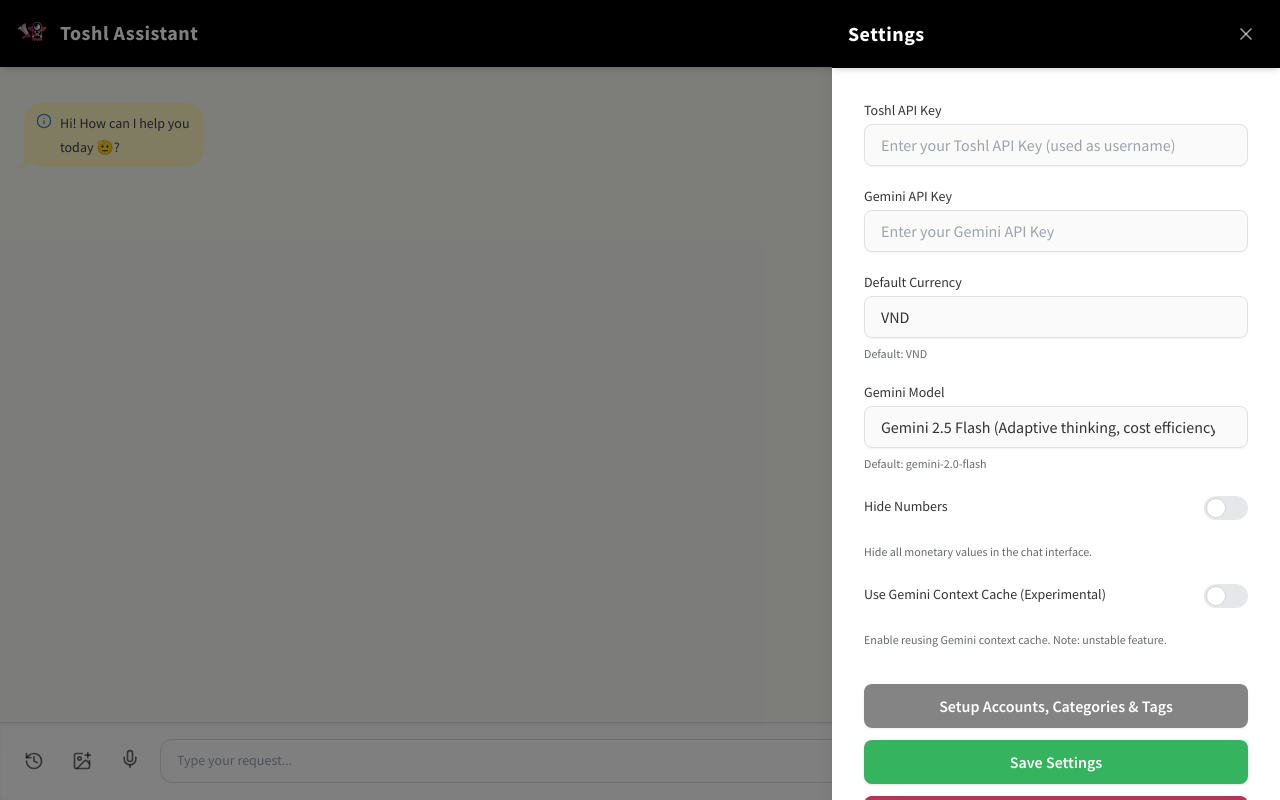
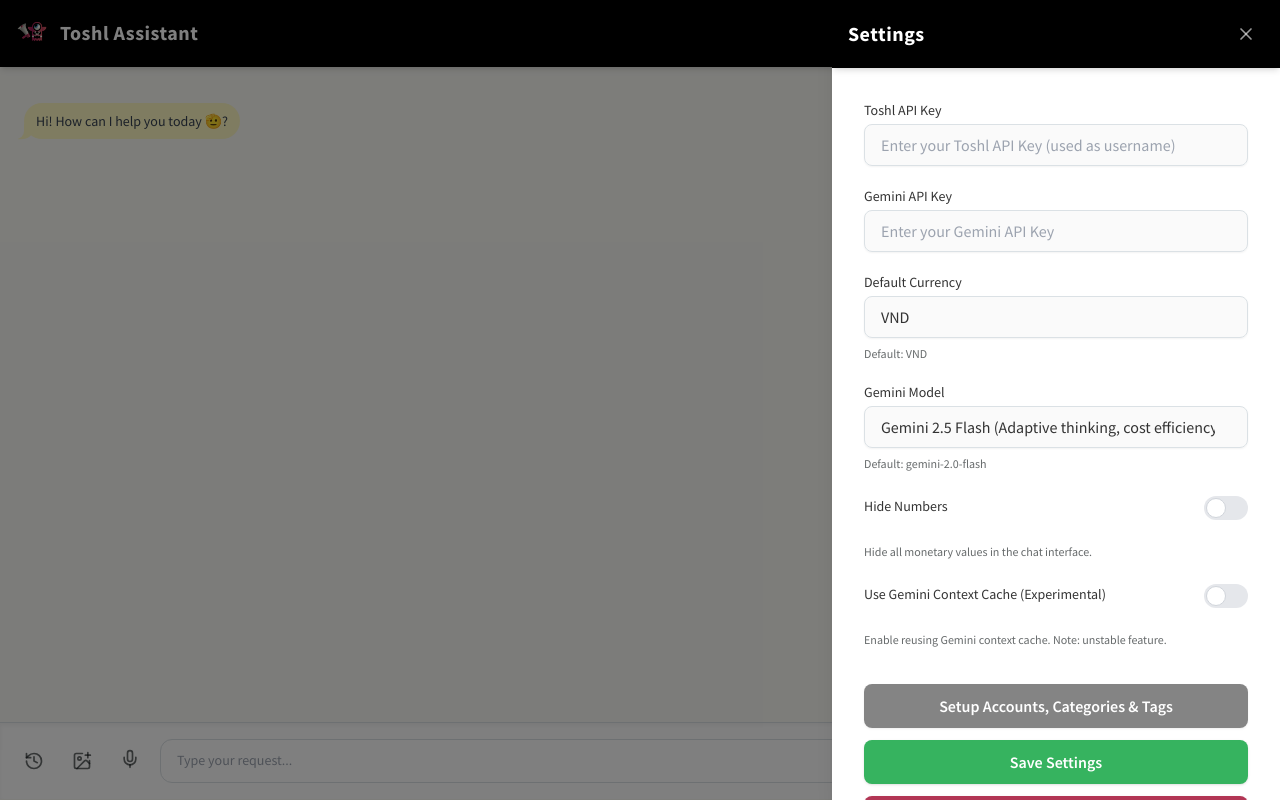
Before and after one commit to hoandesign/toshl-webapp-chat-public, a React (Vite) app: page / in a window 1280 px wide. Built offline with nearby package versions, Linux system fonts and the light colour scheme; some icons are missing.

Commit message:
improve bubble chat UI

```diff
--- a/src/components/chat/MessageRenderer.tsx
+++ b/src/components/chat/MessageRenderer.tsx
@@ -5,7 +5,6 @@
 import Loader2 from 'lucide-react/dist/esm/icons/loader-2';
 import AlertTriangle from 'lucide-react/dist/esm/icons/alert-triangle';
 import Pencil from 'lucide-react/dist/esm/icons/pencil';
-import MessageCircleQuestion from 'lucide-react/dist/esm/icons/message-circle-question';
 import Info from 'lucide-react/dist/esm/icons/info';
 import Trash2 from 'lucide-react/dist/esm/icons/trash-2';
 import CalendarDays from 'lucide-react/dist/esm/icons/calendar-days';
@@ -387,6 +386,7 @@
         const hasAudio = !!message.audio;
         const hasAudioClass = hasAudio ? 'has-audio' : '';
 
+        // Remove dynamic width classes - use natural width for all messages
         return [baseClasses, senderClass, consecutiveClass, noTailClass, typeClass, emojiClass, audioOnlyClass, hasAudioClass].filter(Boolean).join(' ');
     };
 
@@ -558,10 +558,9 @@
             break;
         }
         case 'history_header': {
-            // History header - match system_info style with icon
+            // History header - clean text without icon
             content = (
-                <div className={`${getBubbleClasses(msg)} flex items-start space-x-2 relative`}>
-                    <Info size={16} className="text-blue-500 mt-0.5 flex-shrink-0" />
+                <div className={`${getBubbleClasses(msg)} relative`}>
                     <p className="text-sm">{msg.text}</p>
                 </div>
             );
@@ -578,14 +577,10 @@
             break;
         }
         case 'system_info': {
-            const isClarification = msg.text?.startsWith(STRINGS.CLARIFICATION_MESSAGE_PREFIX);
-            const icon = isClarification ? <MessageCircleQuestion size={16} className="text-yellow-600 mt-0.5 flex-shrink-0" /> : <Info size={16} className="text-blue-500 mt-0.5 flex-shrink-0" />;
-
-            // System info/clarification - allow copy/delete - Themed text
+            // System info/clarification - clean text without icon
             content = (
-                <div className={`${getBubbleClasses(msg)} flex items-start space-x-2 relative`}>
-                    {icon}
-                    <div className="prose prose-sm break-words">
+                <div className={`${getBubbleClasses(msg)} relative`}>
+                    <div className="prose-chat">
                         <ReactMarkdown remarkPlugins={[remarkGfm]}>{msg.text || ''}</ReactMarkdown>
                     </div>
                 </div>
--- a/src/index.css
+++ b/src/index.css
@@ -25,6 +25,135 @@
   }
 }
 @tailwind components;
+
+@layer components {
+  /* Custom prose styling for chat messages to match regular message spacing */
+  .prose-chat {
+    @apply prose prose-sm break-words;
+  }
+
+  /* Paragraph spacing to match regular chat messages */
+  .prose-chat p {
+    @apply text-sm my-2 leading-5;
+  }
+
+  .prose-chat p:first-child {
+    @apply mt-0;
+  }
+
+  .prose-chat p:last-child {
+    @apply mb-0;
+  }
+
+  /* List spacing - compact for chat */
+  .prose-chat ul, .prose-chat ol {
+    @apply my-2 text-sm;
+  }
+
+  .prose-chat ul:first-child, .prose-chat ol:first-child {
+    @apply mt-0;
+  }
+
+  .prose-chat ul:last-child, .prose-chat ol:last-child {
+    @apply mb-0;
+  }
+
+  .prose-chat li {
+    @apply text-sm my-0.5;
+  }
+
+  /* Table spacing - compact for chat */
+  .prose-chat table {
+    @apply my-2 text-sm;
+  }
+
+  .prose-chat table:first-child {
+    @apply mt-0;
+  }
+
+  .prose-chat table:last-child {
+    @apply mb-0;
+  }
+
+  .prose-chat th, .prose-chat td {
+    @apply text-sm py-1 px-2;
+  }
+
+  .prose-chat th {
+    @apply font-semibold;
+  }
+
+  /* Heading spacing */
+  .prose-chat h1, .prose-chat h2, .prose-chat h3, .prose-chat h4, .prose-chat h5, .prose-chat h6 {
+    @apply text-sm font-semibold my-2;
+  }
+
+  .prose-chat h1:first-child, .prose-chat h2:first-child, .prose-chat h3:first-child,
+  .prose-chat h4:first-child, .prose-chat h5:first-child, .prose-chat h6:first-child {
+    @apply mt-0;
+  }
+
+  .prose-chat h1:last-child, .prose-chat h2:last-child, .prose-chat h3:last-child,
+  .prose-chat h4:last-child, .prose-chat h5:last-child, .prose-chat h6:last-child {
+    @apply mb-0;
+  }
+
+  /* Code and blockquote spacing */
+  .prose-chat code {
+    @apply text-xs;
+  }
+
+  .prose-chat pre {
+    @apply my-2 text-xs;
+  }
+
+  .prose-chat pre:first-child {
+    @apply mt-0;
+  }
+
+  .prose-chat pre:last-child {
+    @apply mb-0;
+  }
+
+  .prose-chat blockquote {
+    @apply my-2 text-sm;
+  }
+
+  .prose-chat blockquote:first-child {
+    @apply mt-0;
+  }
+
+  .prose-chat blockquote:last-child {
+    @apply mb-0;
+  }
+
+  /* Horizontal rule spacing */
+  .prose-chat hr {
+    @apply my-2;
+  }
+
+  .prose-chat hr:first-child {
+    @apply mt-0;
+  }
+
+  .prose-chat hr:last-child {
+    @apply mb-0;
+  }
+
+  /* Image spacing */
+  .prose-chat img {
+    @apply my-2;
+  }
+
+  .prose-chat img:first-child {
+    @apply mt-0;
+  }
+
+  .prose-chat img:last-child {
+    @apply mb-0;
+  }
+}
+
 @tailwind utilities;
 
 /* Basic slide-up animation for bottom sheet */
@@ -47,12 +176,19 @@
   animation: fade-in-dimmer 0.3s ease-out forwards;
 }
 
-/* iOS iMessage-style bubble chat */
+/* Chatscope-inspired bubble chat with natural width handling */
 .message-bubble {
-  @apply relative max-w-[75%] px-3 py-2 break-words;
+  @apply relative px-3 py-2;
   border-radius: 18px;
   line-height: 1.25;
-  word-wrap: break-word;
+  /* Natural content-based width - works with flex container */
+  display: block;
+  width: fit-content;
+  /* Proper text wrapping following chatscope approach */
+  white-space: pre-wrap;
+  overflow-wrap: anywhere;
+  word-break: break-word; /* break-word value is deprecated, but necessary for Safari */
+  /* Remove artificial width constraints - let content determine width */
 }
 
 .message-bubble::before,
@@ -65,9 +201,8 @@
 
 /* User messages (right side, using Toshl brand colors) */
 .message-bubble.from-user {
-  @apply bg-navigation-bg text-navigation-text ml-auto;
-  align-self: flex-end;
-  min-width: 120px; /* Increased minimum width for user messages */
+  @apply bg-navigation-bg text-navigation-text;
+  /* Natural width with flex container alignment */
 }
 
 .message-bubble.from-user::before {
@@ -88,7 +223,7 @@
 /* Bot/System messages (left side, using Toshl brand colors) */
 .message-bubble.from-bot {
   @apply bg-card-bg text-black-text;
-  align-self: flex-start;
+  /* Natural width with flex container alignment */
 }
 
 .message-bubble.from-bot::before {
@@ -181,6 +316,8 @@
 /* Emoji-only messages */
 .message-bubble.emoji-only {
   @apply bg-transparent text-4xl p-1;
+  width: auto;
+  min-width: auto;
 }
 
 .message-bubble.emoji-only::before,
@@ -190,13 +327,17 @@
 
 /* Audio-only messages */
 .message-bubble.audio-only {
-  @apply min-w-[180px];
+  min-width: 180px;
+  width: auto;
 }
 
 /* Messages with audio content (with or without text) */
 .message-bubble.has-audio {
-  @apply min-w-[180px];
+  min-width: 180px;
+  width: auto;
 }
+
+/* Remove artificial width constraints - let all messages use natural width */
 
 /* Fix mobile viewport issues and prevent empty touch areas */
 .App {
@@ -411,6 +552,12 @@
     z-index: 10;
   }
 
+  /* Mobile-optimized chat bubbles */
+  .message-bubble {
+    font-size: 16px; /* Ensure minimum 16px for iOS zoom prevention */
+    /* Remove width constraints - use natural width on mobile too */
+  }
+
   /* Progressive enhancement for modern browsers with dvh support */
   @supports (height: 100dvh) {
     .toshl-main-container {
@@ -460,6 +607,8 @@
   }
 }
 
+/* Remove all responsive width constraints - use natural width on all screen sizes */
+
 /* Safe area utility class - deprecated, keeping for compatibility */
 .safe-area-bottom {
   padding-bottom: env(safe-area-inset-bottom, 0);
```
Also changed, not shown: 3 other files (tests, documents, lock files or other folders).
